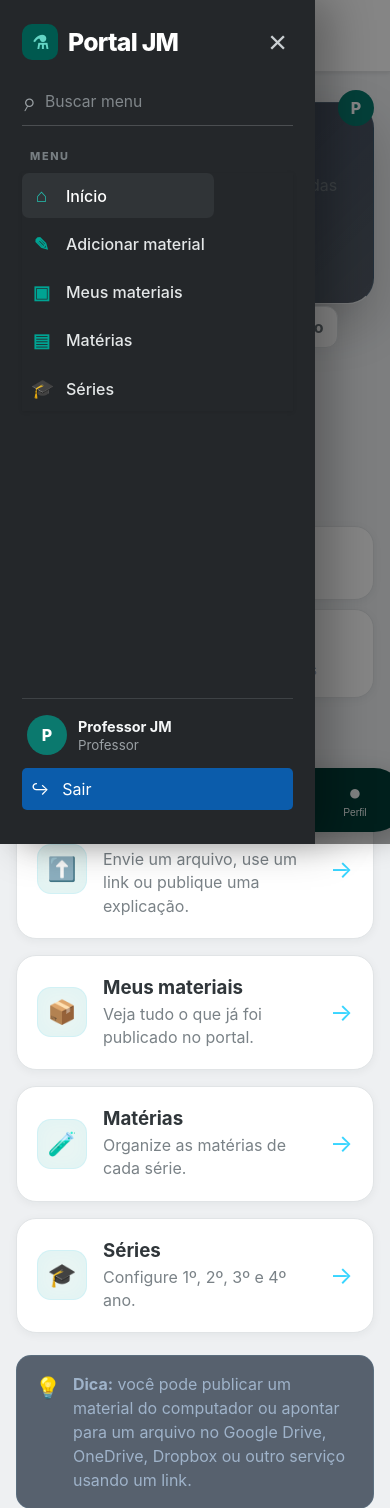
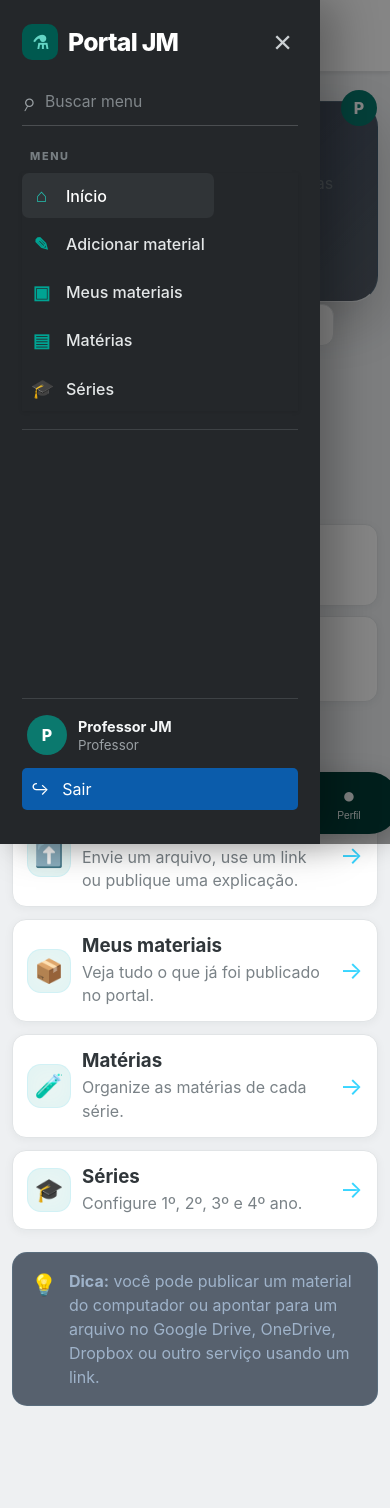
Before and after one commit to jwildson870-prog/Portal_jm, a Flask app: page /admin/ in a window 390 px wide, after a click that opens the changed part. Shown: the top 1508 px of the page. Run offline with Flask 3, Linux system fonts and the light colour scheme; a user stored in the database is signed in; data comes from the database, SQL or seed files in the repository.

Commit message:
Atualiza projeto responsivo

```diff
--- a/app/static/css/style.css
+++ b/app/static/css/style.css
@@ -560,3 +560,104 @@ footer{padding:42px 20px;color:#60758e;font-size:.84rem}
   .pwa-install-btn span:last-child{display:none}
   .pwa-install-btn{width:38px;min-width:38px;padding:7px;font-size:1.15rem}
 }
+
+
+/* =========================================================
+   RESPONSIVIDADE — ajustes visuais sem alterar a estrutura
+   ========================================================= */
+.portal-content{
+  width:min(1220px,100%);
+  padding:clamp(18px,2.6vw,34px) clamp(16px,3vw,38px) 96px;
+}
+.portal-content .grid{
+  grid-template-columns:repeat(auto-fit,minmax(min(100%,250px),1fr));
+  gap:clamp(12px,1.6vw,20px);
+}
+.portal-content .card{
+  padding:clamp(16px,2vw,26px);
+  border-radius:clamp(12px,1.4vw,18px);
+}
+.portal-content .admin-shell{
+  padding:clamp(4px,1vw,12px) 0 30px;
+}
+.portal-content .admin-stats{
+  grid-template-columns:repeat(4,minmax(0,1fr));
+  gap:clamp(10px,1.4vw,16px);
+}
+.portal-content .admin-stat{
+  padding:clamp(15px,1.8vw,22px);
+  border-radius:clamp(13px,1.4vw,18px);
+}
+.portal-content .admin-actions-grid{
+  grid-template-columns:repeat(2,minmax(0,1fr));
+  gap:clamp(12px,1.5vw,18px);
+}
+.portal-content .admin-action-card{
+  padding:clamp(15px,1.8vw,21px);
+  border-radius:clamp(14px,1.5vw,20px);
+}
+.portal-content .publisher-card{
+  padding:clamp(17px,2vw,25px);
+  border-radius:clamp(15px,1.6vw,22px);
+}
+.sidebar-install{
+  margin-top:18px;
+  padding-top:16px;
+  border-top:1px solid #3e4245;
+}
+.sidebar-install-btn{
+  width:100%;
+  min-height:44px;
+  padding:10px 12px;
+  border:1px solid rgba(99,217,202,.35);
+  border-radius:10px;
+  background:#08786d;
+  color:#fff;
+  font-size:.86rem;
+  box-shadow:0 5px 16px rgba(0,0,0,.16);
+}
+.sidebar-install-btn:hover{
+  background:#0b9487;
+  transform:translateY(-1px);
+}
+.sidebar-install-btn[hidden]{display:none}
+
+@media(max-width:1100px){
+  .portal-sidebar{width:270px;flex-basis:270px}
+  .portal-main{margin-left:270px;width:calc(100% - 270px)}
+  .portal-content .admin-stats{grid-template-columns:repeat(2,minmax(0,1fr))}
+}
+@media(max-width:899px){
+  .portal-sidebar{width:min(320px,88vw)}
+  .portal-main{margin-left:0;width:100%}
+  .portal-content{padding:18px 15px 94px}
+  .portal-content .admin-stats{grid-template-columns:repeat(2,minmax(0,1fr))}
+  .portal-content .admin-actions-grid{grid-template-columns:1fr}
+  .portal-content .source-grid{grid-template-columns:repeat(2,minmax(0,1fr))}
+  .portal-content .formgrid{grid-template-columns:1fr}
+  .portal-content .row{align-items:flex-start;flex-direction:column}
+}
+@media(max-width:560px){
+  .portal-topbar{padding:0 13px}
+  .topbar-title{font-size:1rem}
+  .portal-content{padding:15px 12px 94px}
+  .portal-content .admin-stats{grid-template-columns:repeat(2,minmax(0,1fr));gap:10px}
+  .portal-content .admin-stat{padding:13px 12px;min-height:82px}
+  .portal-content .admin-stat strong{font-size:1.35rem}
+  .portal-content .admin-stat span{font-size:1.45rem}
+  .portal-content .admin-action-card{grid-template-columns:auto 1fr auto;gap:11px;padding:14px}
+  .portal-content .action-icon{width:44px;height:44px}
+  .portal-content .source-grid{grid-template-columns:1fr 1fr;gap:9px}
+  .portal-content .source-card{padding:13px;border-radius:13px}
+  .portal-content .publisher-card{padding:15px}
+  .portal-content .admin-hero h1,.portal-content .admin-page-head h1{font-size:clamp(1.75rem,8vw,2.3rem)}
+  .portal-content .wide{padding:0}
+  .mobile-bottom-nav{left:10px;right:10px;bottom:max(10px,env(safe-area-inset-bottom));height:62px}
+}
+@media(max-width:380px){
+  .portal-content .admin-stats{grid-template-columns:1fr}
+  .portal-content .source-grid{grid-template-columns:1fr}
+  .portal-content .admin-action-card{grid-template-columns:auto 1fr}
+  .portal-content .admin-action-card .arrow{display:none}
+  .mobile-bottom-nav{left:7px;right:7px}
+}
--- a/app/templates/base.html
+++ b/app/templates/base.html
@@ -37,13 +37,18 @@
           <a class="side-link {% if request.endpoint in ['student.series','student.subject','student.content','student.search'] %}active{% endif %}" href="{{ url_for('student.search') }}"><span>▣</span><b>Materiais</b></a>
         {% endif %}
       </nav>
+      <div class="sidebar-install">
+        <button class="pwa-install-btn sidebar-install-btn" id="pwaInstallButton" type="button" hidden aria-label="Instalar Portal JM como aplicativo">
+          <span aria-hidden="true">＋</span><span>Baixar / instalar app</span>
+        </button>
+      </div>
       <div class="sidebar-spacer"></div>
       <div class="sidebar-user"><div class="avatar">{{ (current_user.name or 'U')[:1]|upper }}</div><div class="user-meta"><strong>{{ current_user.name }}</strong><small>{{ 'Professor' if current_user.is_admin else 'Aluno' }}</small></div></div>
       <form method="post" action="{{ url_for('auth.logout') }}" class="sidebar-logout"><input type="hidden" name="csrf_token" value="{{ csrf_token() }}"><button type="submit"><span>↪</span> Sair</button></form>
     </aside>
     <div class="sidebar-overlay" id="sidebarOverlay"></div>
     <div class="portal-main">
-      <header class="portal-topbar"><button class="menu-toggle" id="menuToggle" type="button" aria-label="Abrir menu">☰</button><a class="topbar-title" href="{{ url_for('admin.dashboard') if current_user.is_admin else url_for('student.dashboard') }}">Portal JM <span>– Química</span></a><div class="topbar-right"><button class="pwa-install-btn" id="pwaInstallButton" type="button" hidden aria-label="Instalar Portal JM como aplicativo"><span aria-hidden="true">＋</span><span>Instalar app</span></button><span class="area-pill">{{ 'PROFESSOR' if current_user.is_admin else 'ALUNO' }}</span><div class="top-avatar">{{ (current_user.name or 'U')[:1]|upper }}</div></div></header>
+      <header class="portal-topbar"><button class="menu-toggle" id="menuToggle" type="button" aria-label="Abrir menu">☰</button><a class="topbar-title" href="{{ url_for('admin.dashboard') if current_user.is_admin else url_for('student.dashboard') }}">Portal JM <span>– Química</span></a><div class="topbar-right"><span class="area-pill">{{ 'PROFESSOR' if current_user.is_admin else 'ALUNO' }}</span><div class="top-avatar">{{ (current_user.name or 'U')[:1]|upper }}</div></div></header>
 {% else %}
   <header class="public-header"><a class="brand" href="{{ url_for('home') }}">Portal JM – Química</a></header>
 {% endif %}
```
